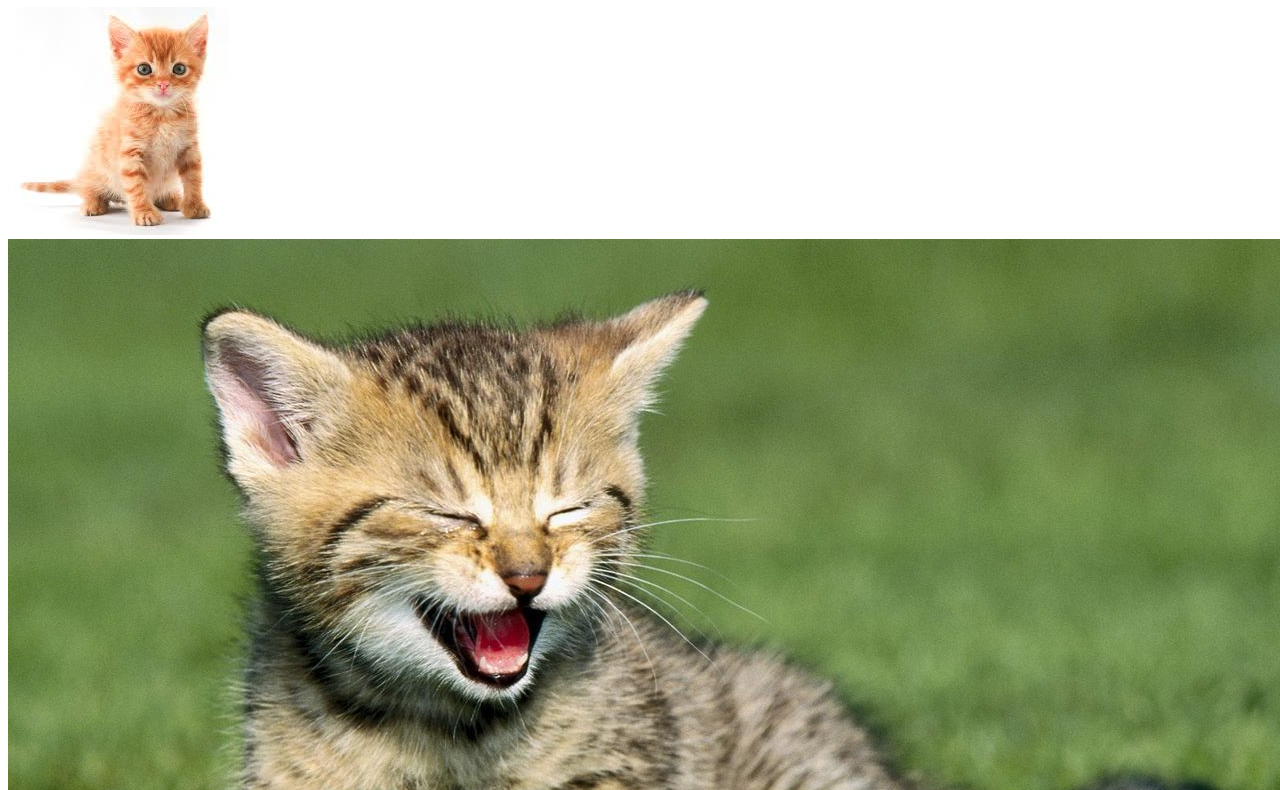
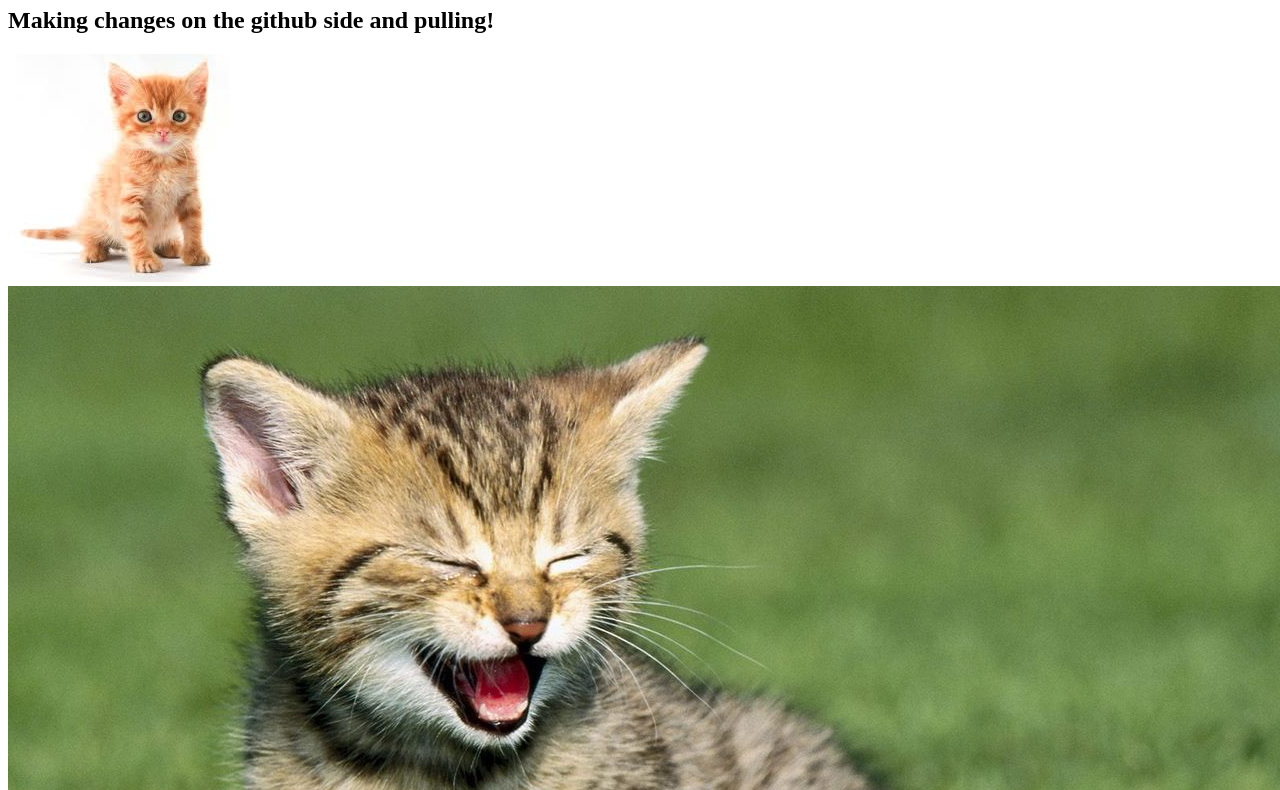
Before and after one commit to hillaryskye/kitty, a plain HTML site: page index.html in a window 1280 px wide. Shown: the part 73-863 px from the top of the page. Drawn offline with Linux system fonts and the light colour scheme.

Commit message:
Update index.html
Added h2

```diff
--- a/index.html
+++ b/index.html
@@ -7,6 +7,7 @@
 
 <body>
   <h1>My cool site on cute kittens!</h1>
+  <h2>Making changes on the github side and pulling!</h2>
   <img src="images/kitten.jpg" alt="kitten" >
   <img src="images/kitten2.jpg" alt="kitten" >
   <ul>
```
